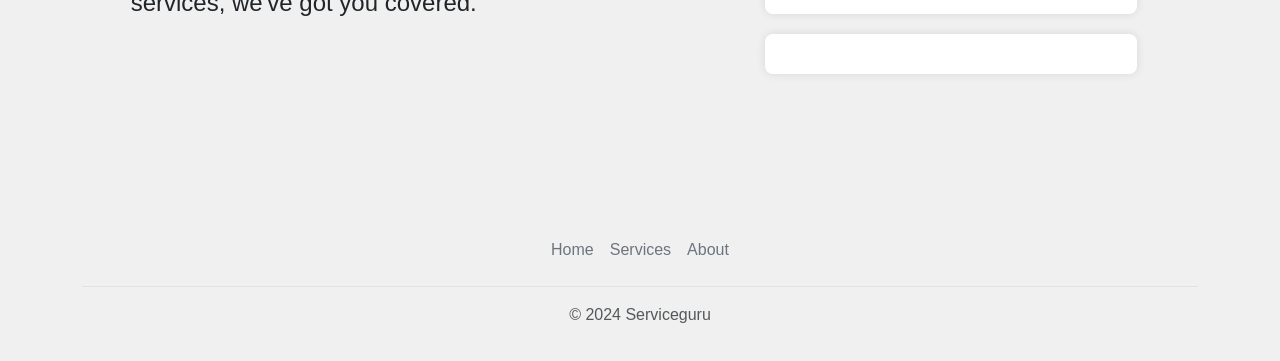
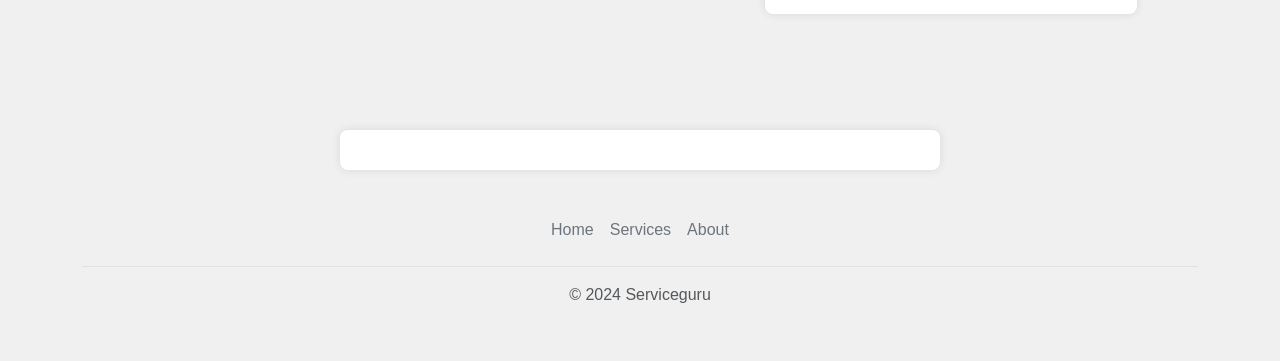
Before and after one commit to franklin-dex/serviceguru, a plain HTML site: page frontend/index.html in a window 1280 px wide. Shown: the part 441-802 px from the top of the page. Drawn offline with nearby package versions, Linux system fonts and the light colour scheme; files whose address does not match are found by name.

Commit message:
updated result container

```diff
--- a/frontend/index.html
+++ b/frontend/index.html
@@ -158,12 +158,13 @@
 
               <button type="submit">Search</button>
             </form>
-
-            <div id="results"></div>
           </div>
         </div>
       </div>
     </div>
+
+<!-- RESULT -->
+    <div class="container" id="results"></div>
 
     <!-- FOOTER -->
     <div class="container">
```
